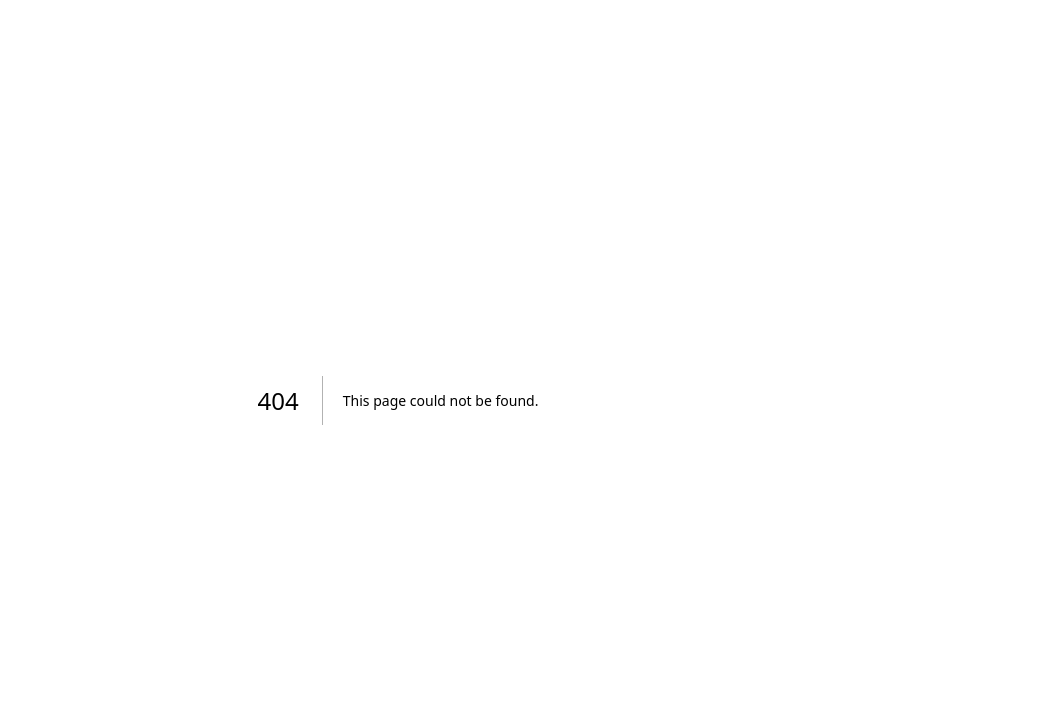
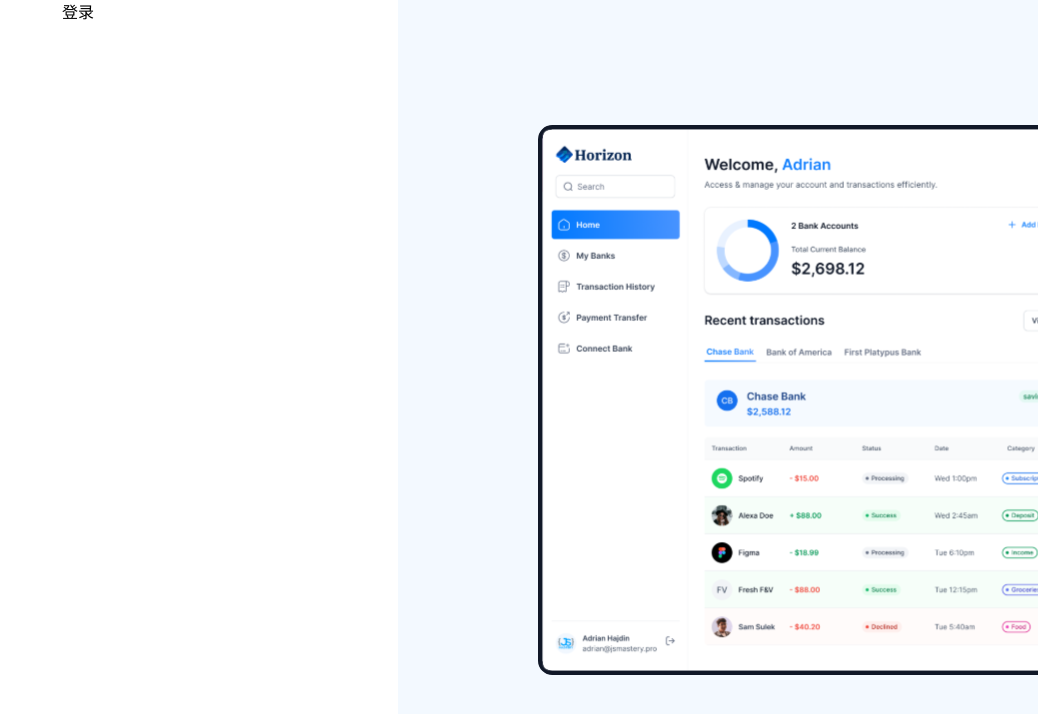
Before and after one commit to xtc2016xtc/ideal-garbanzo, a Next.js app: page /sign-in in a window 1280 px wide. Before the commit this address had no page. Shown: the top 714 px of the page, without its empty margins (242-1280 px from the left). Built offline with nearby package versions, Linux system fonts and the light colour scheme.

Commit message:
添加配置

```diff
--- a/src/app/(auth)/layout.tsx
+++ b/src/app/(auth)/layout.tsx
@@ -0,0 +1,22 @@
+import React from "react";
+import Image from "next/image";
+import {coninsIcon} from "@/utils";
+
+export default function RootLayout({ children }: { children: React.ReactNode }) {
+    return (
+        <main className="flex min-h-screen w-full justify-between font-inter">
+            {children}
+            <div className="auth-asset">
+                <div>
+                    <Image
+                        src={coninsIcon}
+                        alt="auth images"
+                        width={500}
+                        height={500}
+                        className="rounded-l-xl object-contain"
+                    />
+                </div>
+            </div>
+        </main>
+    )
+}
--- /dev/null
+++ b/src/app/(auth)/sign-in/page.tsx
@@ -0,0 +1,11 @@
+import AuthForm from "@/components/from/AuthForm";
+
+const SignIn =  () => {
+    return (
+        <section className="flex-center size-full max-sm:px-6">
+            <AuthForm type="sign-in" />
+        </section>
+    )
+}
+
+export default SignIn
--- /dev/null
+++ b/src/app/(auth)/sign-up/page.tsx
@@ -0,0 +1,11 @@
+import AuthForm from "@/components/from/AuthForm";
+
+const Signup =  () => {
+    return (
+        <section className="flex-center size-full max-sm:px-6">
+            <AuthForm type="sign-in" />
+        </section>
+    )
+}
+
+export default Signup
--- /dev/null
+++ b/src/app/(root)/page.tsx
@@ -0,0 +1,7 @@
+const Home = () => {
+    return (
+        <div>Home</div>
+    )
+}
+
+export default Home
--- a/src/app/page.tsx
+++ b/src/app/page.tsx
@@ -3,7 +3,7 @@
 const Home = () => {
   return (
       <div>
-        <Button type={"button"} >点击</Button>
+        <Button type={"button"} className="bg-black-1 text-white rounded-full hover:bg-red-300">点击</Button>
       </div>
   )
 }
--- /dev/null
+++ b/src/components/from/AuthForm.tsx
@@ -0,0 +1,18 @@
+const AuthForm = ({type}:{type:string}) => {
+    return (
+        <div>
+            {type === 'sign-in' && (
+                <>
+                    登录
+                </>
+            )}
+            {type === 'sign-up' && (
+                <>
+                注册
+                </>
+            )}
+        </div>
+    )
+}
+
+export default AuthForm
--- /dev/null
+++ b/src/utils/index.ts
@@ -0,0 +1,39 @@
+/*
+* conins icon
+* */
+export const coninsIcon = '/icons/auth-image.svg'
+
+/*
+* logo svg
+* */
+export const logoIcon = '/icons/logo.svg'
+export const plugin = '/icons/plus.svg'
+export const PayIcon = '/icons/Paypass.svg'
+export const RepayIcon = '/icons/mastercard.svg'
+export const linesIcon = '/icons/lines.png'
+/*
+* SidebarIcon
+* */
+//首页
+export const HomeIcon = '/icons/home.svg'
+
+//我的银行
+export const BanksIcon = '/icons/dollar-circle.svg'
+
+//交易历史
+export const transactionIcon = '/icons/transaction.svg'
+
+//转账
+export const moneyIcon = '/icons/money-send.svg'
+
+
+/*
+* MobileNav logo
+* */
+export const hamburgerIcon = '/icons/hamburger.svg'
+
+export const logoutIcon = '/icons/logout.svg'
+
+/*
+* 公共样式
+* */
```
Also changed, not shown: 1 other file (tests, documents, lock files or other folders).
